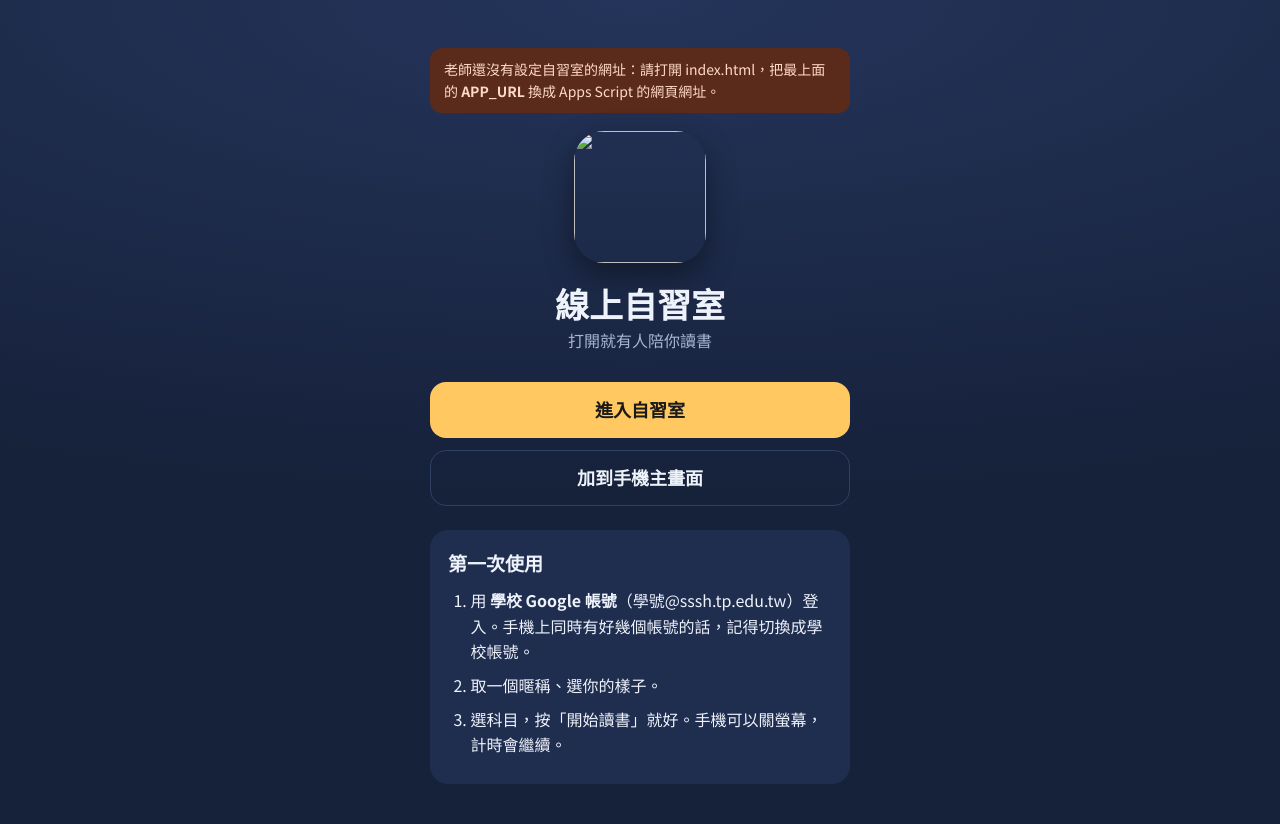
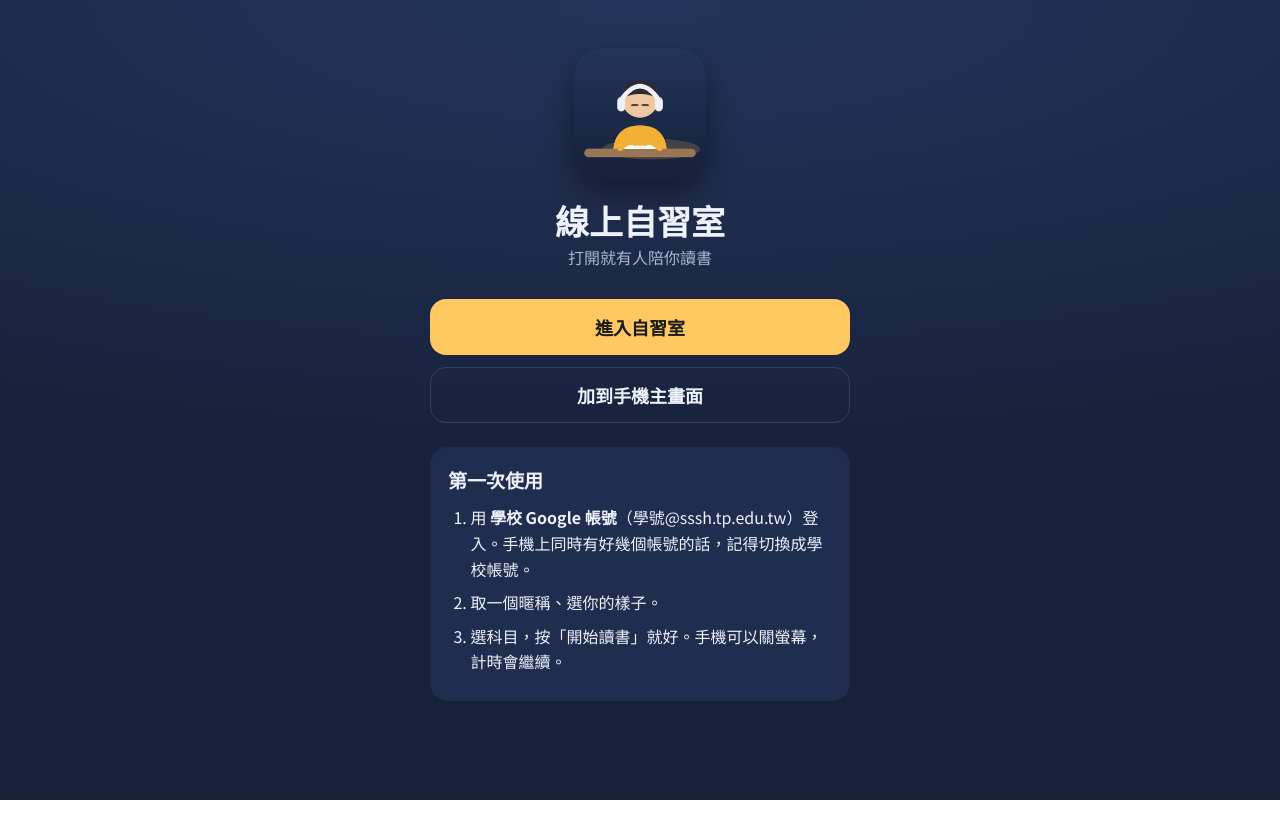
Before and after one commit to contenttt0307-rgb/study-room, a plain HTML site: page index.html in a window 1280 px wide. After the commit the page ends 800 px from the top, so only its background shows below. Drawn offline with Linux system fonts and the light colour scheme.

Commit message:
Add files via upload

```diff
--- a/index.html
+++ b/index.html
@@ -7,8 +7,8 @@
 <meta name="apple-mobile-web-app-capable" content="yes">
 <meta name="apple-mobile-web-app-status-bar-style" content="black-translucent">
 <link rel="manifest" href="manifest.webmanifest">
-<link rel="apple-touch-icon" href="icons/icon-180.png">
-<link rel="icon" type="image/png" sizes="192x192" href="icons/icon-192.png">
+<link rel="apple-touch-icon" href="icon-180.png">
+<link rel="icon" type="image/png" sizes="192x192" href="icon-192.png">
 <link href="https://fonts.googleapis.com/css2?family=Noto+Sans+TC:wght@400;500;700&display=swap" rel="stylesheet">
 <style>
 /* 線上自習室：GitHub 入口頁。跟自習室同樣的夜晚配色 */
@@ -37,7 +37,7 @@ ol{margin:0;padding-left:1.4em}ol li{margin:8px 0}
 </style></head><body>
 <div class="wrap">
   <div class="warn" id="setupWarn" hidden>老師還沒有設定自習室的網址：請打開 index.html，把最上面的 <b>APP_URL</b> 換成 Apps Script 的網頁網址。</div>
-  <img class="icon" src="icons/icon-512.png" alt="">
+  <img class="icon" src="icon-512.png" alt="">
   <h1>線上自習室</h1>
   <p class="sub">打開就有人陪你讀書</p>
 
@@ -82,7 +82,7 @@ ol{margin:0;padding-left:1.4em}ol li{margin:8px 0}
 <script>
 {
 // ▼▼▼ 老師要改的地方：換成 Apps Script「網頁應用程式」的網址 ▼▼▼
-const APP_URL = 'https://script.google.com/a/macros/sssh.tp.edu.tw/s/在這裡貼上你的部署ID/exec';
+const APP_URL = 'https://script.google.com/a/macros/sssh.tp.edu.tw/s/AKfycbyaUcrLV24gs9hj5u1KQA-V4yW8PU0tlt3ibrFce2CNZiKkTEY2l-yK2UJ2Fx9hQbAB/exec';
 // ▲▲▲ 改完存檔、上傳到 GitHub 就好 ▲▲▲
 
 const $ = s => document.querySelector(s);
```
Also changed, not shown: icon-180.png (added), icon-192.png (added), icon-512.png (added), manifest.webmanifest.
